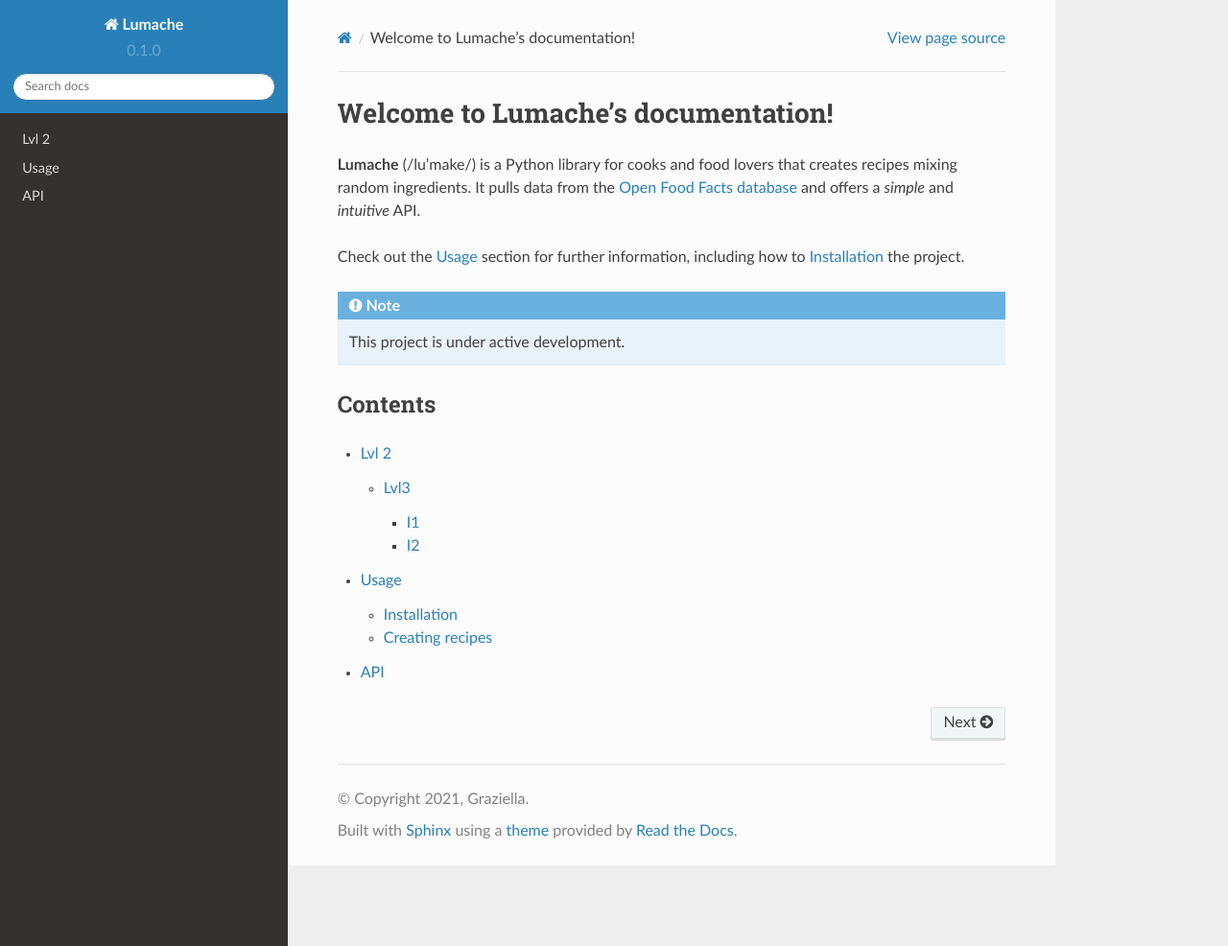
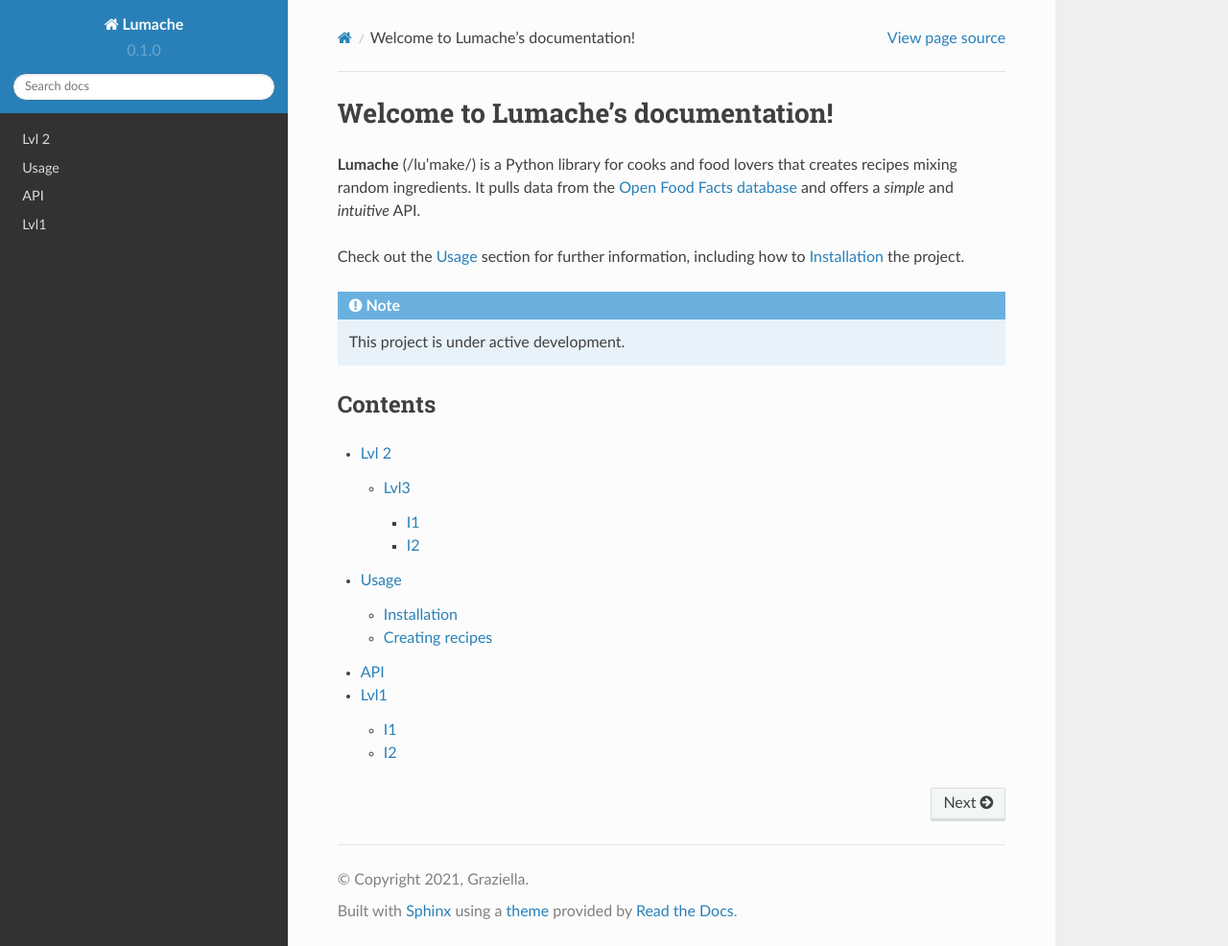
Before and after one commit to RFUCN/poc.rtd.github, a Sphinx documentation site: the page built from docs/source/index.rst, in a window 1280 px wide and 986 px high. Shown: the whole window at 96% size. Built offline with Sphinx 7.4.7 and the Read the Docs theme 2.0.0, drawn with Linux system fonts in a browser that asks for light colours.

Commit message:
Ajout d'un niveau "lvl1"

```diff
--- a/docs/source/index.rst
+++ b/docs/source/index.rst
@@ -21,3 +21,4 @@ Contents
    lvl2/index
    usage
    api
+   lvl1/index
--- /dev/null
+++ b/docs/source/lvl1/i1.rst
@@ -0,0 +1,5 @@
+I1
+############
+
+
+Some content
--- /dev/null
+++ b/docs/source/lvl1/i2.rst
@@ -0,0 +1,5 @@
+I2
+############
+
+
+Some other content
--- /dev/null
+++ b/docs/source/lvl1/index.rst
@@ -0,0 +1,7 @@
+Lvl1
+#############
+
+.. toctree::
+
+   i1
+   i2
```
